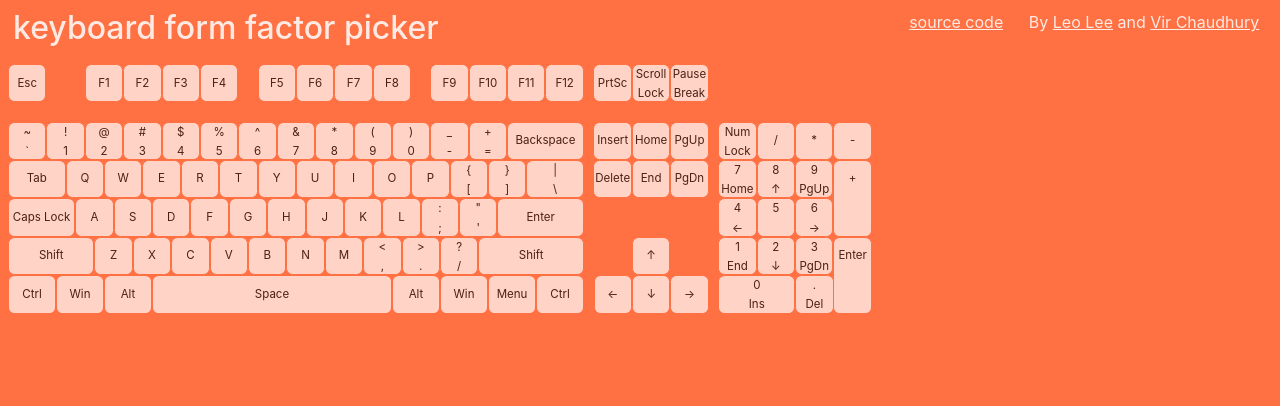
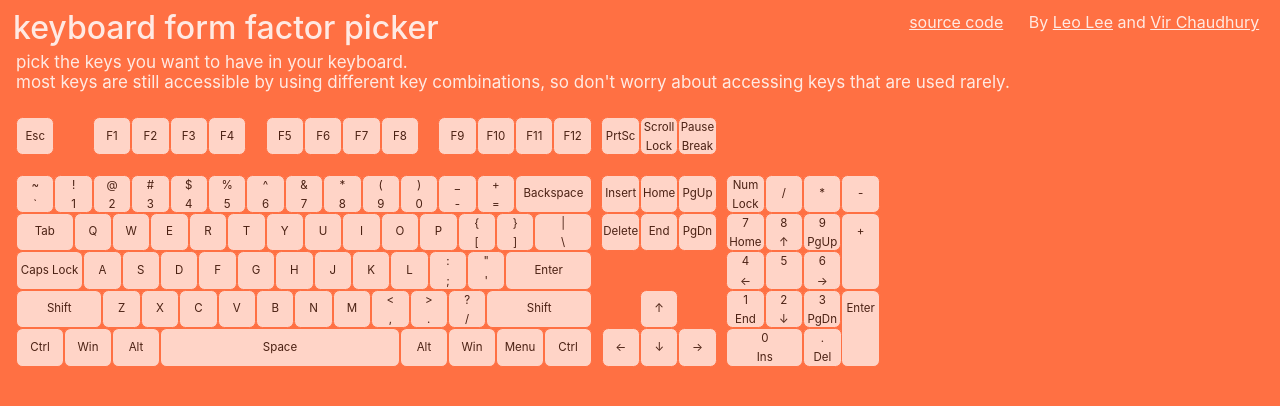
Before and after one commit to smjleo/kb-ff-picker, a website: page index.html in a window 1280 px wide. Drawn offline with Linux system fonts and the light colour scheme.

Commit message:
added information on top

```diff
--- a/index.html
+++ b/index.html
@@ -13,7 +13,7 @@
         <p id="credits">By <a href="https://github.com/smjleo">Leo Lee</a> and <a href="https://github.com/virchau13">Vir Chaudhury</a></p>
         <a href="https://github.com/smjleo/kb-ff-picker" id="source-code">source code</a>
     </div>
-
+    <p class="info">pick the keys you want to have in your keyboard.</br>most keys are still accessible by using different key combinations, so don't worry about accessing keys that are used rarely.</p>
     <div id="keyboard">
         <div class="line" style="margin-bottom: 1.5vw;">
             <div class="key w-1 esc"><p>Esc</p></div>
--- a/styles.css
+++ b/styles.css
@@ -8,7 +8,7 @@ body {
 
 body > h1, h2, h3, h4, h5, h6 {
     margin: 0;
-    font-weight: 450;
+    font-weight: 250;
     opacity: 0.85;
 }
 
@@ -42,6 +42,7 @@ body > h1, h2, h3, h4, h5, h6 {
 
 #keyboard {
     margin: 1vh auto 1vh auto;
+    margin-left: 1vh;
     display: inline-block;
     box-sizing: border-box;
     --key-width: 3vw;
@@ -90,10 +91,18 @@ body > h1, h2, h3, h4, h5, h6 {
 
 .layout {
     width: auto;
+    margin-left: 0.5vw;
 }
 
 .layout-image {
     width: 25vw;
+}
+
+.info {
+  margin-left: 1vh;
+  margin-top: -0.5vh;
+  opacity: 0.85;
+  font-size: 17px;
 }
 
 .w-_25 {
```
